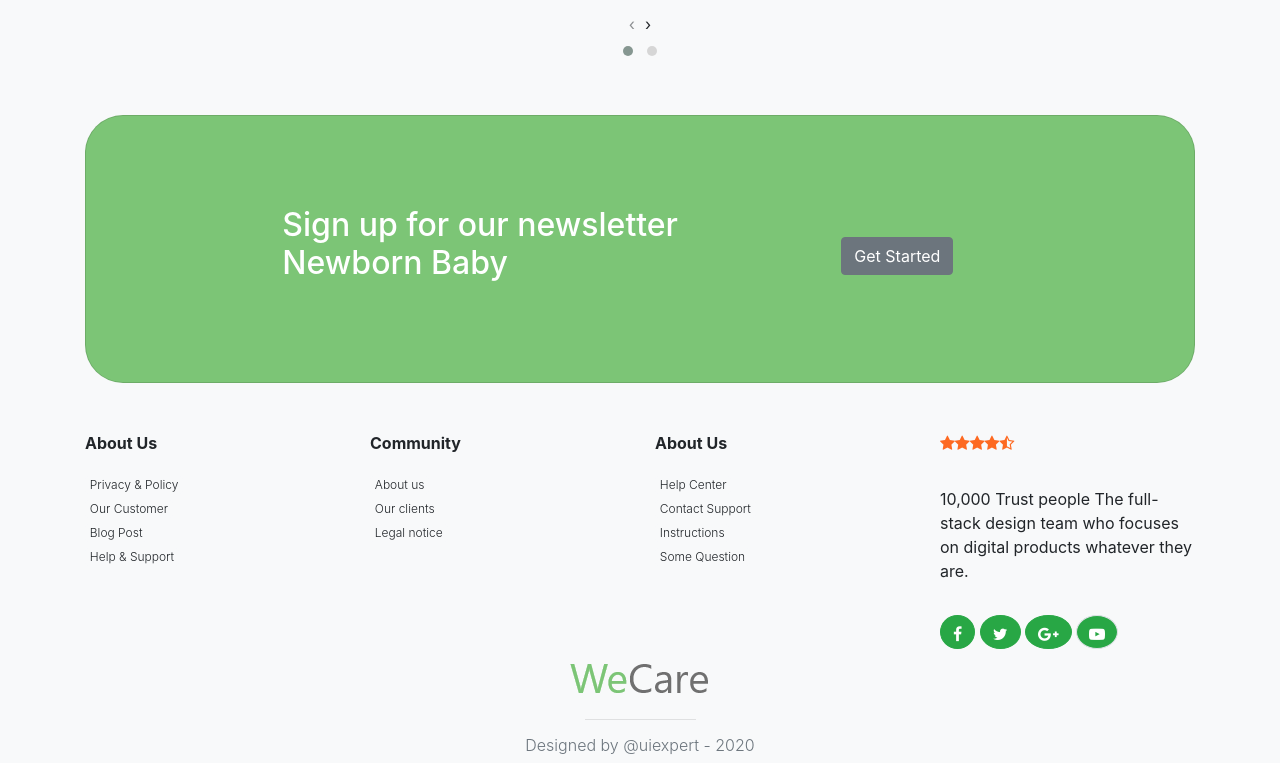
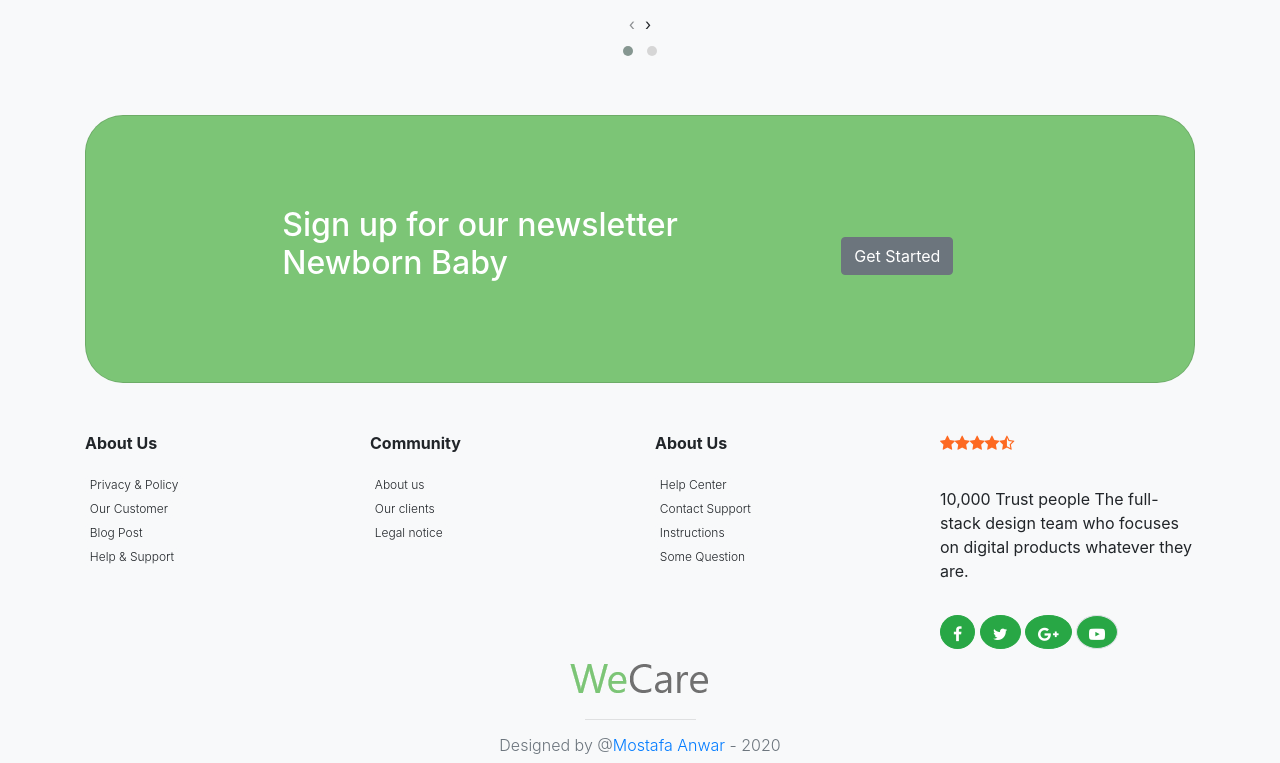
Before and after one commit to MostafAanwar/WeCare, a plain HTML site: page index.html in a window 1280 px wide. Shown: the part 2899-3662 px from the top of the page. Drawn offline with nearby package versions, Linux system fonts and the light colour scheme.

Commit message:
updated copyright to point for my github profile

```diff
--- a/index.html
+++ b/index.html
@@ -642,7 +642,10 @@
         <img class="mx-auto d-block" src="images/Logo.png" alt="WeCare logo" />
         <hr style="width: 10%;" class="text-success" />
         <h6 class="text-center font-weight-light text-secondary">
-          Designed by @uiexpert - 2020
+          Designed by @<a href="https://github.com/MostafAanwar"
+            >Mostafa Anwar</a
+          >
+          - 2020
         </h6>
       </div>
     </section>
```
